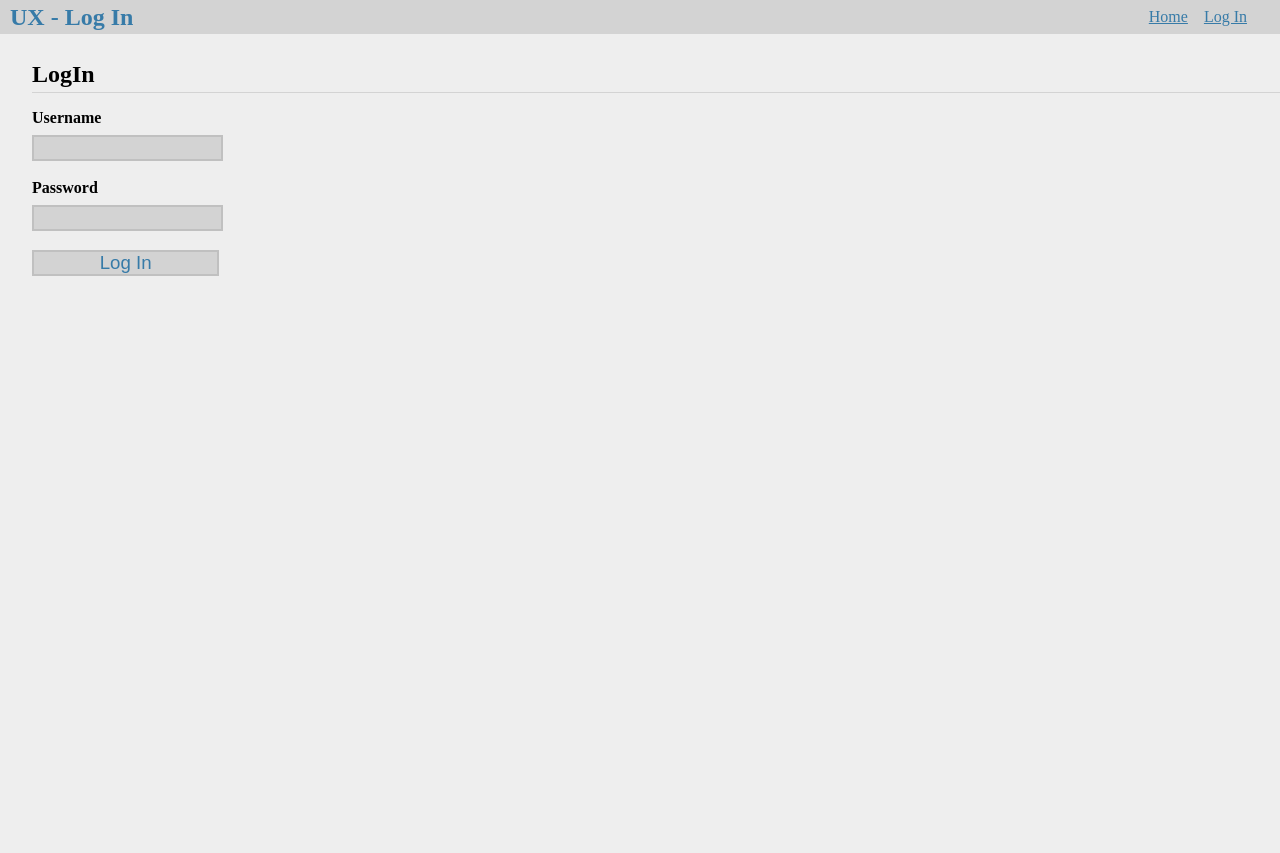
After one commit to morris11191950/ux_slim, a Flask app: page /login in a window 1280 px wide. The commit adds this page. Run offline with Flask 2, Linux system fonts and the light colour scheme.

Commit message:
Added nav bar

```diff
--- a/app/__init__.py
+++ b/app/__init__.py
@@ -1,18 +1,20 @@
 from flask import Flask
-#from flaskext.mysql import MySQL
-#from config import Config
+from flaskext.mysql import MySQL
+from config import Config
 
-# print("I am in app __init__.py")
-
-#db = MySQL()
+db = MySQL()
 
 def create_app():
     app = Flask(__name__)
-    #app.config.from_object(Config)
 
-    #db.init_app(app)
+    app.config.from_object(Config)
+
+    db.init_app(app)
 
     from .home import home as home_blueprint
     app.register_blueprint(home_blueprint)
 
+    from .auth import auth as auth_blueprint
+    app.register_blueprint(auth_blueprint)
+
     return app
--- /dev/null
+++ b/app/auth/__init__.py
@@ -0,0 +1,5 @@
+from flask import Blueprint
+
+auth = Blueprint('auth', __name__)
+
+from . import views
--- /dev/null
+++ b/app/auth/views.py
@@ -0,0 +1,69 @@
+import functools
+from flask import render_template, request, g, session, redirect, url_for, flash
+from . import auth
+from werkzeug.security import check_password_hash, generate_password_hash
+
+from app import db
+
+@auth.route('/login', methods=('GET', 'POST'))
+def login():
+    if request.method == 'POST':
+        username_ = request.form['username']
+        password = request.form['password']
+        conn = db.connect()
+        cursor = conn.cursor()
+
+        error = None
+
+        sql = "SELECT * FROM user WHERE username = '" + username_ + "' "
+
+        cursor.execute(sql)
+
+        data = cursor.fetchone()
+
+        if data is None:
+            error = 'Incorrect username.'
+        elif not check_password_hash(data[2], password):
+            error = 'Incorrect password.'
+
+        if error is None:
+            session.clear()
+            session['user_id'] = data[0]
+            return redirect(url_for('home.homepage'))
+
+        flash(error)
+
+    return render_template('auth/login.html')
+
+@auth.before_app_request
+def load_logged_in_user():
+    user_id = session.get('user_id')
+    conn = db.connect()
+    cursor = conn.cursor()
+
+    if user_id is None:
+        g.user = None
+        #g.db_to_use = 'SJM_auth'
+    else:
+        sql = "SELECT * FROM user WHERE id = '" + str(user_id) + "' "
+        cursor.execute(sql)
+        data = cursor.fetchone()
+        g.user = data[0]
+        #g.db_to_use = 'SJM_suth'
+
+
+@auth.route('/logout')
+def logout():
+    session.clear()
+    return redirect(url_for('home.homepage'))
+
+def login_required(view):
+    @functools.wraps(view)
+    def wrapped_view(**kwargs):
+        if g.user is None:
+            #g.db_to_use = 'SJM_auth'
+            return redirect(url_for('auth.login'))
+
+        return view(**kwargs)
+
+    return wrapped_view
--- a/app/home/views.py
+++ b/app/home/views.py
@@ -1,4 +1,4 @@
-from flask import render_template, session
+from flask import render_template
 from . import home
 
 @home.route('/')
--- /dev/null
+++ b/app/static/css/authpage.css
@@ -0,0 +1,63 @@
+.authcontent {
+  padding: 0 1rem 1rem;
+}
+
+.authcontent > header {
+  border-bottom: 1px
+  solid lightgray;
+  display: flex;
+  align-items: flex-end;
+}
+
+.authcontent > header h1 {
+  flex: auto;
+  margin: 1rem 0 0.25rem 0;
+}
+
+.authcontent:last-child {
+  margin-bottom: 0;
+}
+
+.authcontent form {
+  margin: 1em 0;
+  display: flex;
+  flex-direction: column;
+}
+
+.authcontent label {
+  font-weight: bold;
+  margin-bottom: 0.5em;
+}
+
+.authcontent textarea {
+  margin-bottom: 1em;
+}
+
+.authcontent input {
+  background-color: lightgray;
+  border-style: solid;
+  border-color: silver;
+  color: #377ba8;
+  display: inline;
+  font-size: 14pt;
+  margin: 0;
+  margin-bottom: 1em;
+  padding: 0;
+  top: 0;
+  width: 15%;
+}
+
+.authcontent input.danger {
+  color: #cc2f2e;
+}
+
+.authcontent input[type=submit] {
+  align-self:
+  flex-start;
+  width: 15%;
+}
+
+.authcontent textarea {
+  min-height: 12em;
+  resize: vertical;
+}
--- /dev/null
+++ b/app/static/css/global.css
@@ -0,0 +1,10 @@
+
+html {height: 100%;
+     width: 100%; }
+
+body {top:1.8em;
+     height: 100%;
+     width: 100%;
+     padding:0.5em;
+     position: relative;
+     background: #eee; }
--- /dev/null
+++ b/app/static/css/nav.css
@@ -0,0 +1,37 @@
+nav {
+  background: lightgray;
+  display: flex;
+  align-items: center;
+  width: 100%;
+  position: fixed;
+  top: 0;
+  left: 0;
+  z-index: 5;
+}
+
+nav h1 {
+  flex: auto;
+  margin: 0;
+  color: #377ba8;
+  padding: 0px 0px 0px 10px;
+}
+
+nav ul {
+  display: flex;
+  margin: 0;
+  padding: 0px 25px 0px 0px;
+}
+
+nav ul a {
+  color: #377ba8;
+}
+
+nav ul li {
+  display: block;
+  padding: 0.5rem;
+}
+
+#nav_list a:hover {
+    background-color: #666;
+    color: white;
+}
--- /dev/null
+++ b/app/templates/auth/login.html
@@ -0,0 +1,23 @@
+{% extends 'base.html' %}
+
+{% block title %}
+     Login
+{% endblock %}
+
+{% block subject %}
+     <span id="title_li">Log In</span>
+{% endblock %}
+
+{% block header %}
+     <h1>LogIn</h1>
+{% endblock %}
+
+{% block authcontent %}
+  <form method="post">
+    <label for="username">Username</label>
+    <input name="username" id="username" required>
+    <label for="password">Password</label>
+    <input type="password" name="password" id="password" required>
+    <input type="submit" value="Log In">
+  </form>
+{% endblock authcontent %}
--- a/app/templates/base.html
+++ b/app/templates/base.html
@@ -1,23 +1,41 @@
 <!DOCTYPE html>
 <html>
 <head>
-  <title>UX - {% block title %}{% endblock %} </title>
+  <title>UX - {% block title %}{% endblock title %} </title>
+
   <meta charset="utf-8">
+  <meta name="viewport" content="width=device-width, initial-scale=1, shrink-to-fit=no">
   <meta http-equiv="X-UA-Compatible" content="IE=edge">
-  <meta name="viewport" content="width=device-width, initial-scale=1.0">
-  <link rel="stylesheet" href="{{ url_for('static', filename='css/style2.css') }}">
+
+  <link rel="stylesheet" type="text/css" href="{{ url_for('static', filename='css/global.css') }}">
+  <link rel="stylesheet" type="text/css" href="{{ url_for('static', filename='css/nav.css') }}">
+  <link rel="stylesheet" type="text/css" href="{{ url_for('static', filename='css/homepage.css') }}">
+  <link rel="stylesheet" type="text/css" href="{{ url_for('static', filename='css/authpage.css') }}">
+
 </head>
 
-{% block body %}{% endblock %}
+<nav>
+     <h1> UX - {% block subject %}{% endblock %} </h1>
+     <ul id="nav_list">
+       {% if g.user %}
+          <li><span>{{ g.user['username'] }}</span>
+       {% endif %}
+     <li><a href="{{ url_for('home.homepage') }}">Home</a>
+     {% if g.user %}
+          <li><a href="{{ url_for('auth.logout') }}">Log Out</a>
+     {% else %}
+     <li><a href="{{ url_for('auth.login') }}">Log In</a>
+     {% endif %}
+  </ul>
+</nav>
 
-<section class="content">
+{% block body %}{% endblock body %}
+
+<section class="authcontent">
   <header>
     {% block header %}{% endblock %}
   </header>
-  {% for message in get_flashed_messages() %}
-    <div class="flash">{{ message }}</div>
-  {% endfor %}
-  {% block content %}{% endblock %}
+  {% block authcontent %}{% endblock authcontent%}
 </section>
 
 </html>
--- a/requirements.txt
+++ b/requirements.txt
@@ -1,6 +1,11 @@
 Click==7.0
+dnspython==1.16.0
 Flask==1.1.1
+Flask-MySQL==1.5.1
 itsdangerous==1.1.0
 Jinja2==2.11.1
 MarkupSafe==1.1.1
+protobuf==3.6.1
+PyMySQL==0.9.3
+six==1.14.0
 Werkzeug==1.0.0
--- a/ux_slim.py
+++ b/ux_slim.py
@@ -1,10 +1,7 @@
 import os
-
 from app import create_app
 
 app = create_app()
 
-# print("I am in ux.py")
-
 if __name__ == '__main__':
     app.ux_slim()
```
Also changed, not shown: app/static/css/homepage.css (added, +33 -0 lines), app/static/css/style2.css (deleted, +0 -24 lines), app/templates/home/homepage.html (+4 -5 lines).
